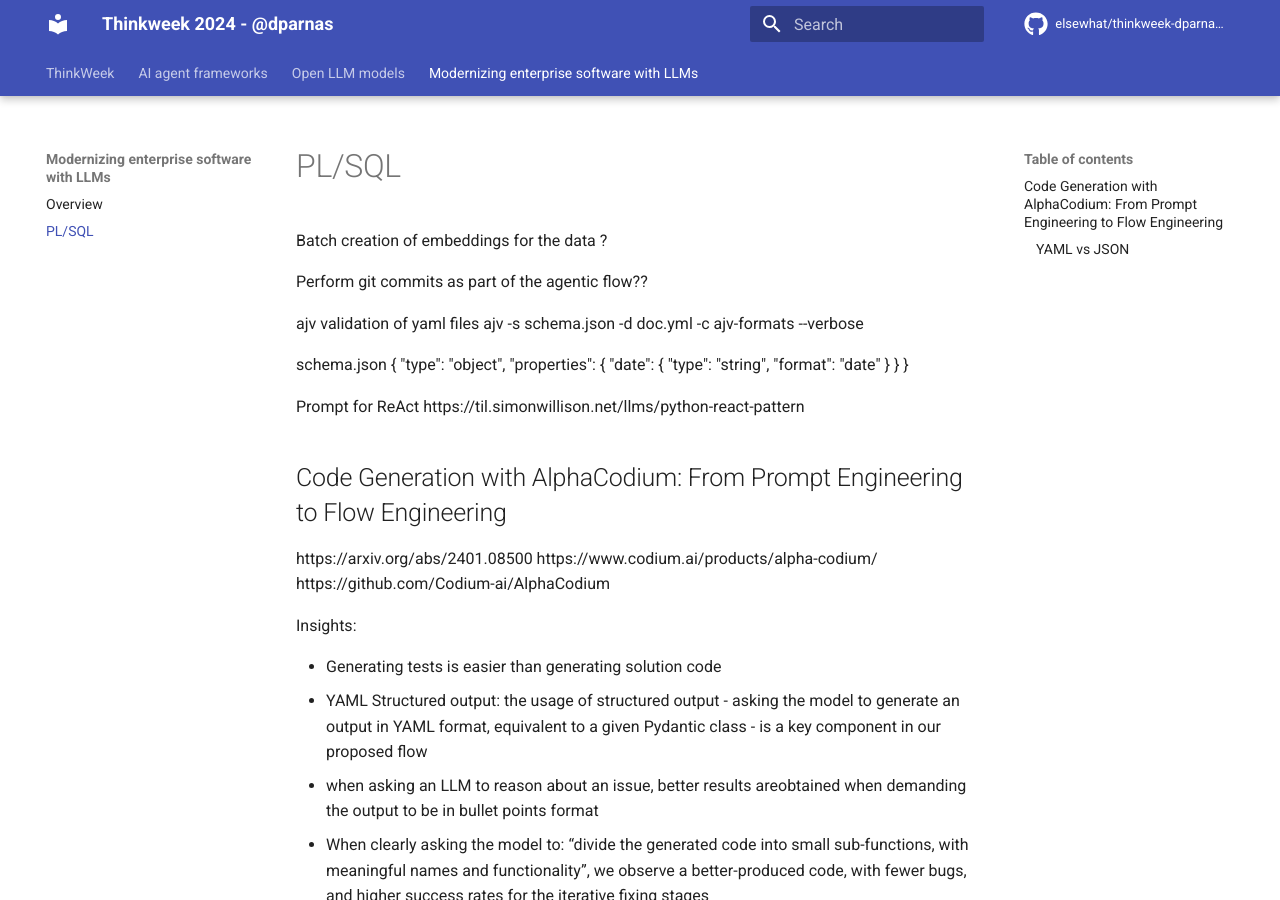
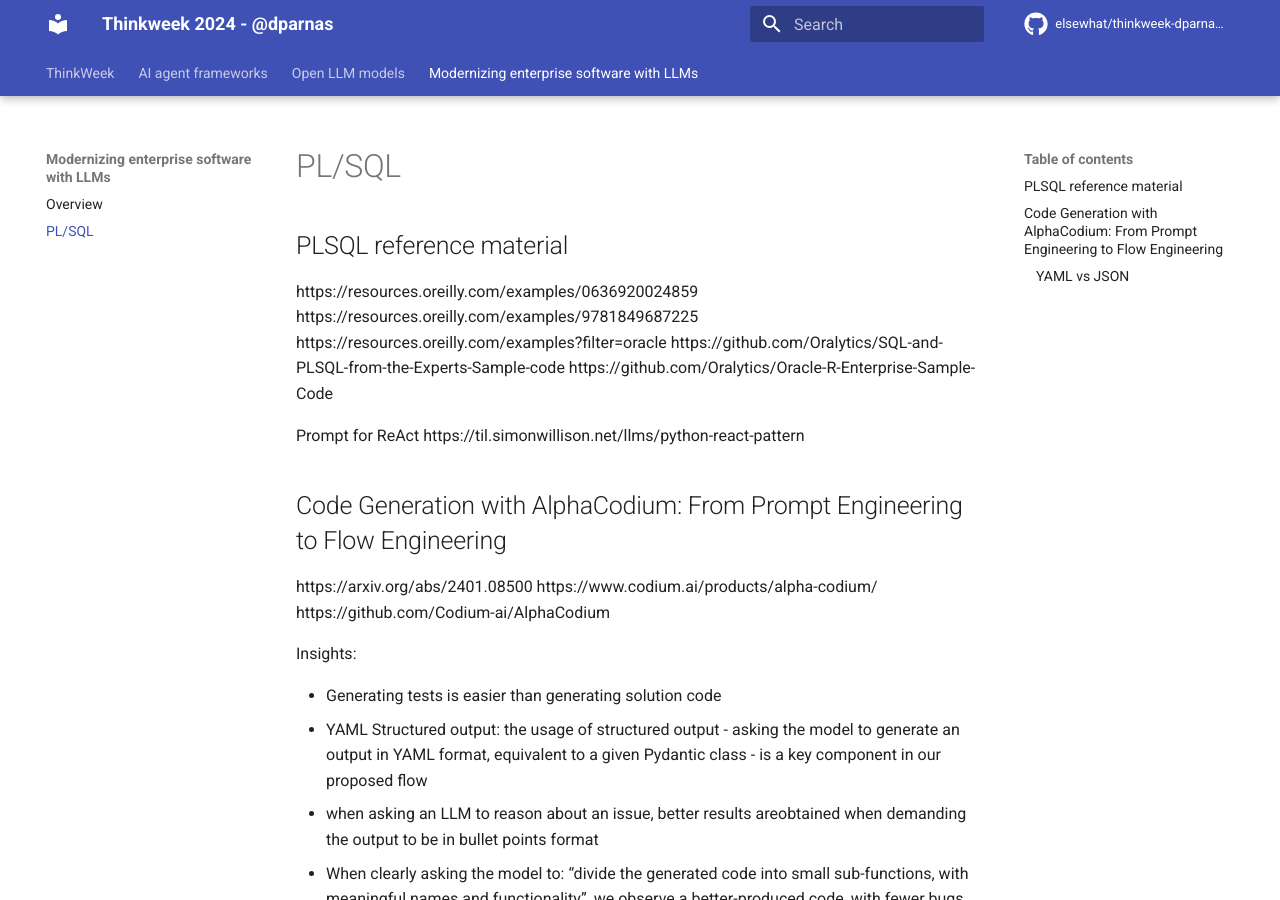
Before and after one commit to elsewhat/thinkweek-dparnas-2024, an MkDocs documentation site: the page built from docs/modernizing/plsql.md, in a window 1280 px wide and 900 px high. Built offline with MkDocs 1.6.1 and Material for MkDocs 9.7.7, drawn with Linux system fonts in a browser that asks for light colours; comment, search, counter and statistics services are not loaded.

Commit message:
modernizing updates

```diff
--- a/docs/modernizing/plsql.md
+++ b/docs/modernizing/plsql.md
@@ -1,26 +1,12 @@
+
+## PLSQL reference material
 https://resources.oreilly.com/examples/0636920024859
 https://resources.oreilly.com/examples/9781849687225
 https://resources.oreilly.com/examples?filter=oracle
 https://github.com/Oralytics/SQL-and-PLSQL-from-the-Experts-Sample-code
 https://github.com/Oralytics/Oracle-R-Enterprise-Sample-Code
 
-Batch creation of embeddings for the data ?
 
-Perform git commits as part of the agentic flow??
-
-ajv validation of yaml files
-ajv -s schema.json -d doc.yml -c ajv-formats --verbose
-
-schema.json
-{
-  "type": "object",
-  "properties": {
-     "date": {
-        "type": "string",
-        "format": "date"
-     }
-   }
-}
 
 Prompt for ReAct
 https://til.simonwillison.net/llms/python-react-pattern
```
Also changed, not shown: docs/modernizing/index.md (+9 -0 lines), docs/multi-agent/langchain.md (+41 -0 lines).
